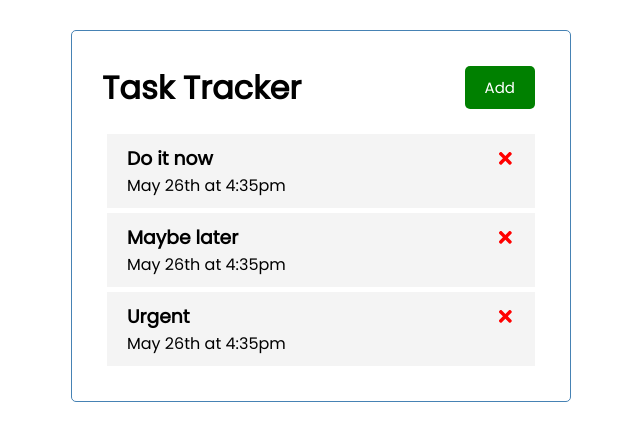
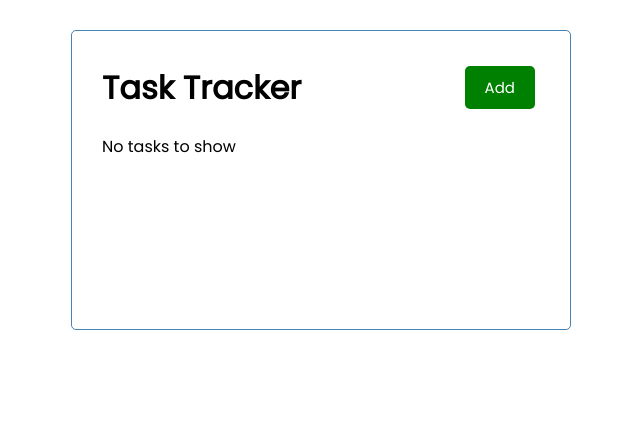
Before and after one commit to Biggsen/react-task-tracker, a React (Create React App) app: page / in a window 1280 px wide. Shown: the top 440 px of the page, without its empty margins (319-959 px from the left). Built offline with nearby package versions, Linux system fonts and the light colour scheme.

Commit message:
data removed from App

```diff
--- a/src/App.js
+++ b/src/App.js
@@ -5,28 +5,7 @@ import AddTask from './components/AddTask'
 
 const App = () => {
     const [showAddTask, setShowAddTask] = useState(false)
-    const [tasks, setTasks] = useState(
-        [
-            {
-                    id: 1,
-                    text: 'Do it now',
-                    day: 'May 26th at 4:35pm',
-                    reminder: false,
-            },
-            {
-                    id: 2,
-                    text: 'Maybe later',
-                    day: 'May 26th at 4:35pm',
-                    reminder: false,
-            },
-            {
-                    id: 3,
-                    text: 'Urgent',
-                    day: 'May 26th at 4:35pm',
-                    reminder: false,
-            },
-        ]
-    )
+    const [tasks, setTasks] = useState([])
 
     // Add Task
     const addTask = (task) => {
```
